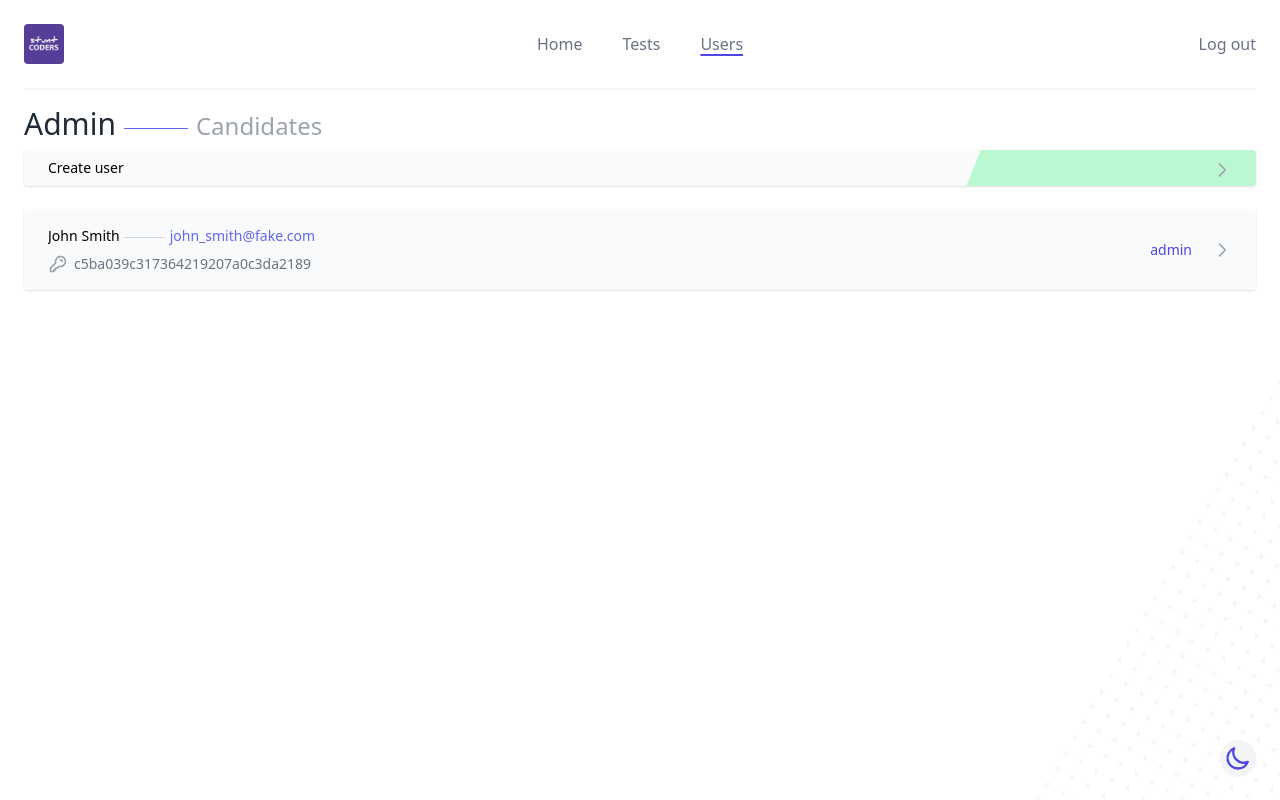
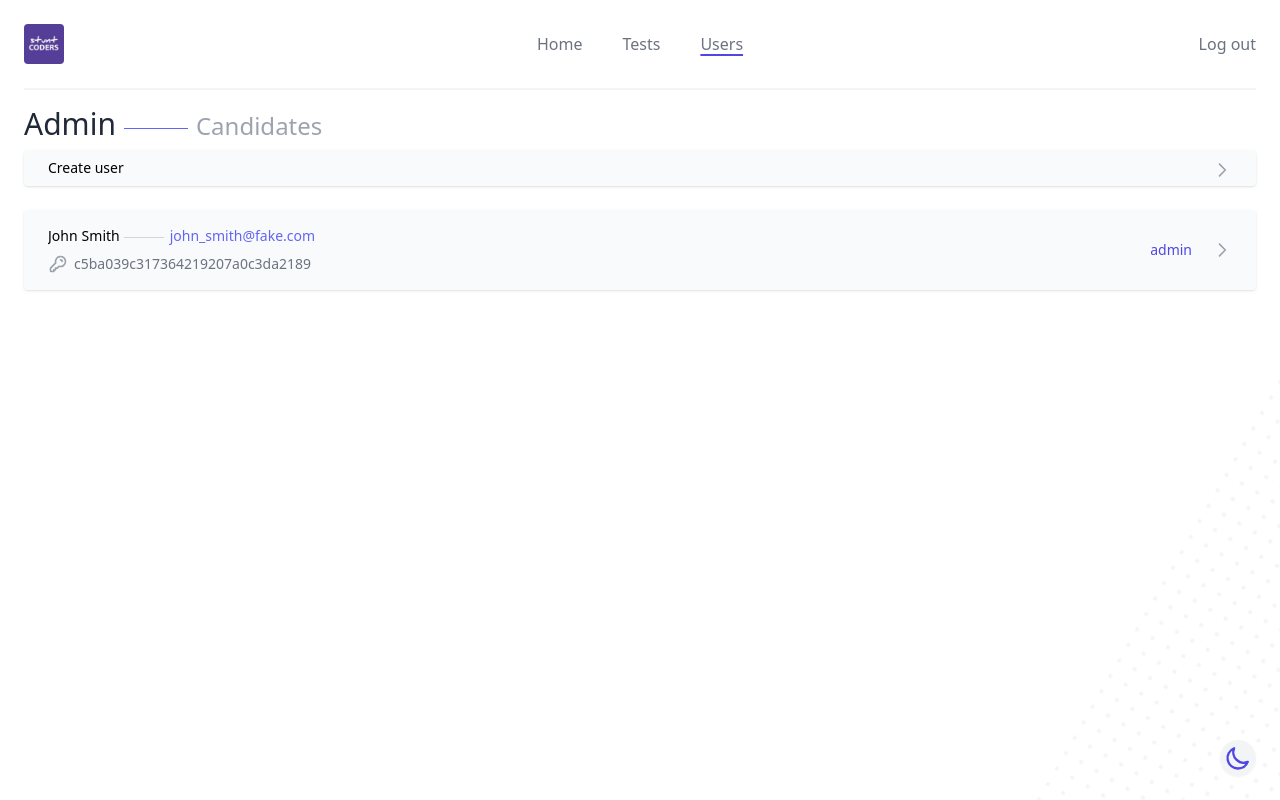
Before and after one commit to stuntcoders/sc_hire_frontend, a React (Create React App) app: page /admin/users in a window 1280 px wide. Built offline with nearby package versions, Linux system fonts and the light colour scheme.

Commit message:
Add a polygon svg shape
Replace div with polygon react component in users component

```diff
--- a/src/components/admin/users/Users.js
+++ b/src/components/admin/users/Users.js
@@ -5,6 +5,7 @@ import UserForm from "./UserForm";
 import User from "./User";
 
 import { ChevronRightIcon } from "@heroicons/react/outline"
+import { ReactComponent as Polygon } from "../../../assets/shapes/polygon.svg"
 
 export default function Users() {
   const [itemCardOpen, toggleCard] = useCard()
@@ -61,7 +62,7 @@ export default function Users() {
         <h2 className={`relative text-sm font-medium z-10 ${itemCardOpen ? "hidden" : "py-2"}`}>
           Create user
         </h2>
-        <div className="absolute -top-1 -right-64 md:-right-36 w-[36rem] h-96 bg-green-200 rotate-[112deg] transform"></div>
+        <Polygon fill="#bbf7d0" className="absolute right-0" />
         <span onClick={() => toggleCard()} className={`absolute top-2.5 right-6 text-gray-400 hover:text-white cursor-pointer z-10 ${itemCardOpen ? "hidden" : ""}`}>
           <ChevronRightIcon className="h-5 w-5 pointer-events-none"/>
         </span>
```
Also changed, not shown: src/assets/shapes/polygon.svg (added).
